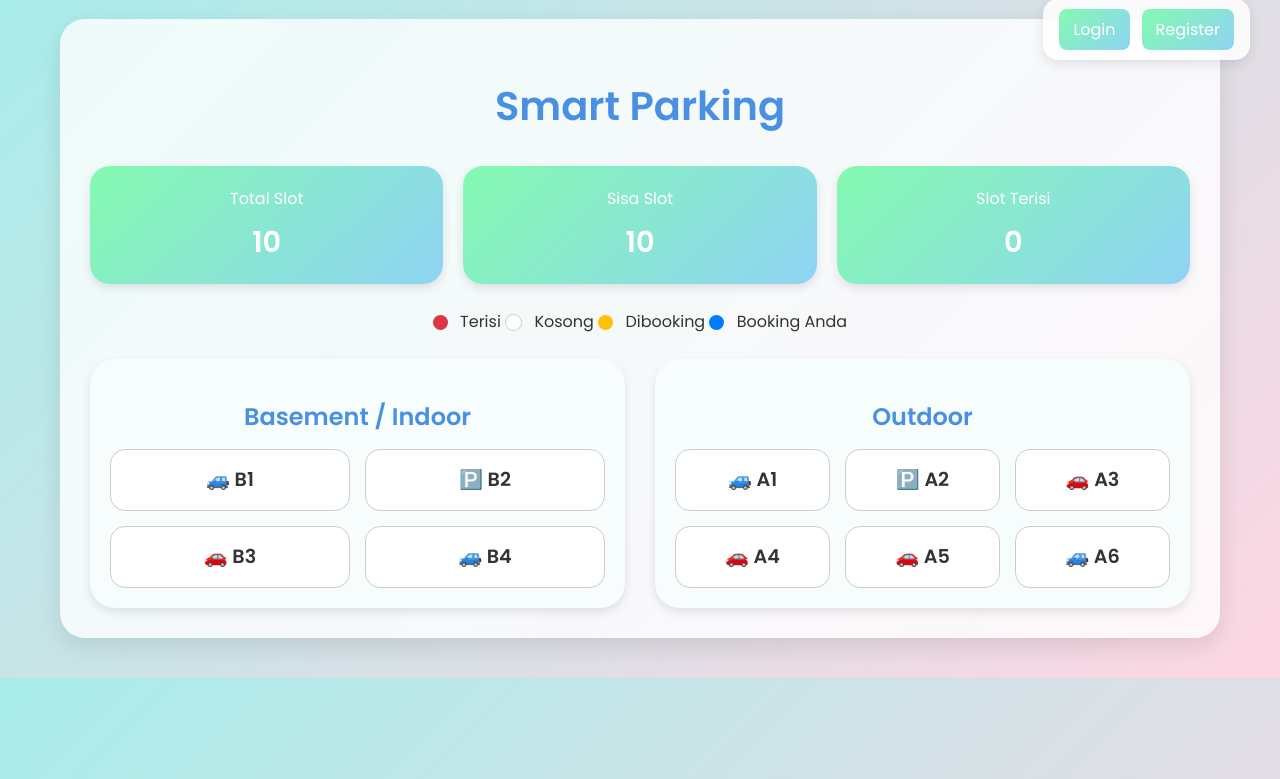
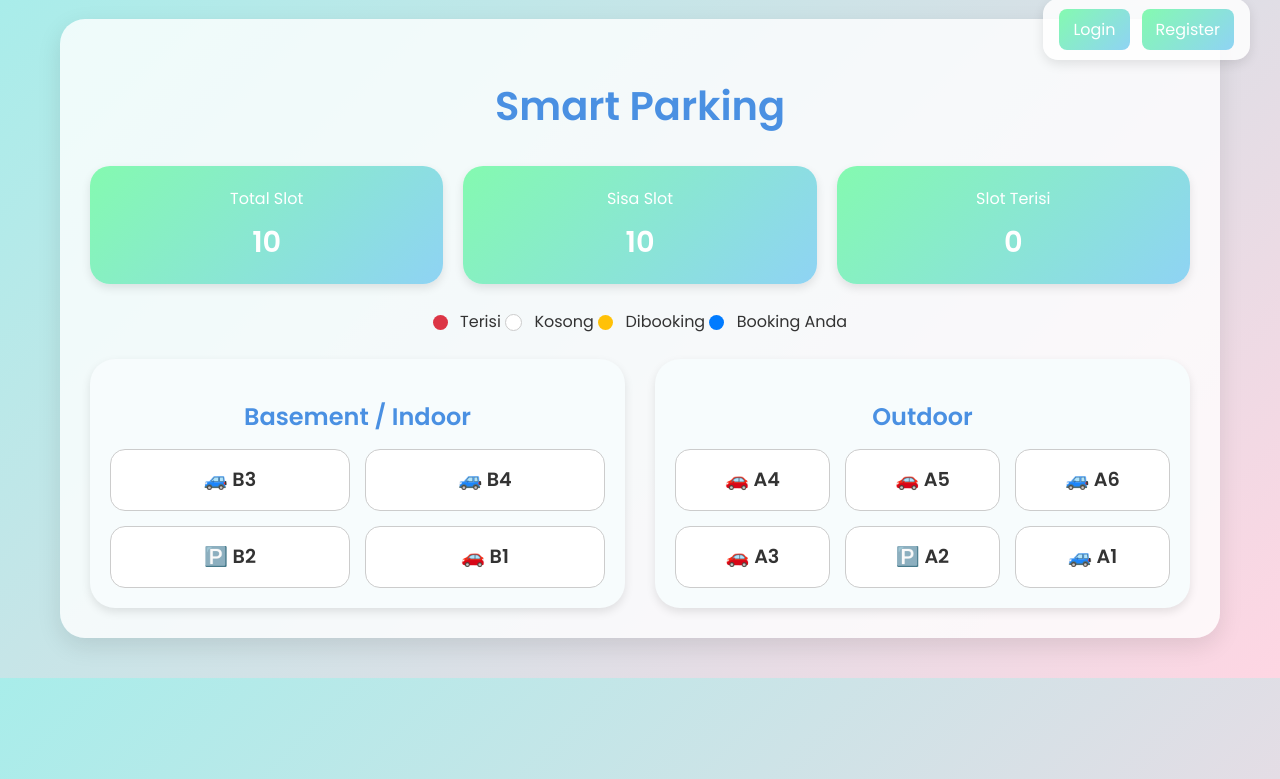
Before and after one commit to naufalln85/smartparking, a Flask app: page /dashboard in a window 1280 px wide. Shown: the part 21-800 px from the top of the page. Run offline with Flask 3, Linux system fonts and the light colour scheme; data comes from the database, SQL or seed files in the repository; data that the repository does not hold is empty.

Commit message:
Update dashboard.html

```diff
--- a/iot/templates/dashboard.html
+++ b/iot/templates/dashboard.html
@@ -104,22 +104,22 @@
       <div class="zone">
         <h2>Basement / Indoor</h2>
         <div class="slot-grid indoor">
-          <div class="slot empty" data-id="B1">🚙 B1</div>
+          <div class="slot empty" data-id="B3">🚙 B3</div>
+          <div class="slot filled" data-id="B4">🚙 B4</div>
           <div class="slot empty" data-id="B2">🅿️ B2</div>
-          <div class="slot empty" data-id="B3">🚗 B3</div>
-          <div class="slot filled" data-id="B4">🚙 B4</div>
+          <div class="slot empty" data-id="B1">🚗 B1</div>
         </div>
       </div>
 
       <div class="zone">
         <h2>Outdoor</h2>
         <div class="slot-grid outdoor">
-          <div class="slot empty" data-id="A1">🚙 A1</div>
-          <div class="slot empty" data-id="A2">🅿️ A2</div>
-          <div class="slot empty" data-id="A3">🚗 A3</div>
-          <div class="slot filled" data-id="A4">🚗 A4</div>
+          <div class="slot empty" data-id="A4">🚗 A4</div>
           <div class="slot filled" data-id="A5">🚗 A5</div>
           <div class="slot empty" data-id="A6">🚙 A6</div>
+          <div class="slot empty" data-id="A3">🚗 A3</div>
+          <div class="slot empty" data-id="A2">🅿️ A2</div>
+          <div class="slot empty" data-id="A1">🚙 A1</div>
         </div>
       </div>
     </div>
```
